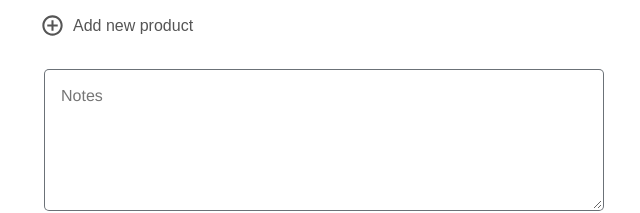
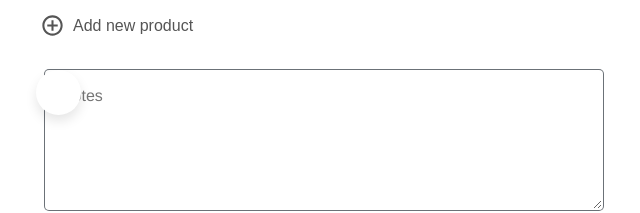
Before and after one commit to potocki92/invoice-vite, a React (Vite) app in the folder vite-project/: page /invoice-vite/login in a window 1280 px wide. Shown: the part 2041-2254 px from the top of the page, without its empty margins (316-956 px from the left). Built offline with nearby package versions, Linux system fonts and the light colour scheme.

Commit message:
edit button
Input has new style:
* buttons -> with gap
In InvoiceInputs components has been added new class. Buttons class is resposible for added a gap to flexible box (InputsContainer).
Children was removed.
DefaultButton from InvoiceEdit has new class.

```diff
--- a/vite-project/src/components/Common/InputField/Input.styled.js
+++ b/vite-project/src/components/Common/InputField/Input.styled.js
@@ -37,6 +37,10 @@ export const InputsContainer = styled.div`
       display: flex;
       gap: 20px;
     }
+  }
+
+  &.buttons {
+    gap: 10px;
   }
   @media (min-width: 1024px) {
     &.full-33 {
--- a/vite-project/src/components/Invoice/InvoiceInputs/InvoiceInputs.jsx
+++ b/vite-project/src/components/Invoice/InvoiceInputs/InvoiceInputs.jsx
@@ -11,6 +11,7 @@ import clientCardMarkup from "../../../markups/clientCardMarkup,js";
 import {
   AddButton,
   AddButtonWrapper,
+  ButtonPDFReview,
   DefaultButton,
 } from "../../buttons.styled";
 import TotalSummary from "../../Common/TotalSummary/TotalSummary";
@@ -374,7 +375,7 @@ const InvoiceInputs = ({
             subtotal={subtotal}
           />
         </InputsContainer>
-        <InputsContainer>
+        <InputsContainer className="buttons">
           <PDFDownloadLink
             document={<InvoicePDF invoice={invoice} />}
             fileName="invoice"
@@ -384,12 +385,13 @@ const InvoiceInputs = ({
                 `Loading document...`
               ) : (
                 <DefaultButton className="submit">Download PDF</DefaultButton>
-              )
-            }
+                )
+              }
           </PDFDownloadLink>
+              {children}
         </InputsContainer>
+        <ButtonPDFReview />
         <InputsContainer>
-        {children}
         </InputsContainer>
       </InputsContent>
     </InvoiceInputsContainer>
--- a/vite-project/src/components/buttons.styled.js
+++ b/vite-project/src/components/buttons.styled.js
@@ -45,17 +45,17 @@ export const DefaultButton = styled.button`
   }
 
   &:hover {
-      box-shadow: 0 5px 25px 0 rgba(0,0,0,0.25);
-      background: #3cb0fd;
-      text-decoration: none;
+    box-shadow: 0 5px 25px 0 rgba(0, 0, 0, 0.25);
+    background: #3cb0fd;
+    text-decoration: none;
   }
 
   &.back {
     background: #e74c3c;
 
     &:hover {
-        background: #e94c4f;
-        text-decoration: none;
+      background: #e94c4f;
+      text-decoration: none;
     }
   }
 
@@ -64,9 +64,29 @@ export const DefaultButton = styled.button`
     margin-top: 1em;
 
     &:hover {
-      box-shadow: 0 5px 25px 0 rgba(0,0,0,0.25);
+      box-shadow: 0 5px 25px 0 rgba(0, 0, 0, 0.25);
       background-color: #004c3f;
       color: #ffffff;
     }
   }
+
+  &.edit {
+    margin-top: 1em;
+  }
 `;
+
+export const ButtonPDFReview = styled.button`
+  width: 45px;
+  height: 45px;
+  position: sticky;
+  bottom: 0;
+  border-radius: 50%;
+  cursor: pointer;
+  margin: 0px;
+  padding: 0px 15px;
+  border: medium none;
+  z-index: 100;
+  user-select: none;
+  box-shadow: rgba(0, 0, 0, 0.1) 0px 6px 12px;
+  background-color: rgb(255, 255, 255);
+`;
--- a/vite-project/src/pages/invoice/edit/InvoiceEdit.jsx
+++ b/vite-project/src/pages/invoice/edit/InvoiceEdit.jsx
@@ -253,7 +253,9 @@ const InvoiceEdit = () => {
           <h1>Edit Invoice {invoice._id}</h1>
           <p>Invoice number: {invoice.invoiceNumber}</p>
           <Link to={homeLink}>
-            <DefaultButton className="button back_button">Go Back</DefaultButton>
+            <DefaultButton className="button back_button">
+              Go Back
+            </DefaultButton>
           </Link>
         </div>
       </StyledBox>
@@ -295,14 +297,12 @@ const InvoiceEdit = () => {
           buttonComponent={DefaultButton}
           handleSave={handleSave}
         >
-          <DefaultButton onClick={handleSave}>
-        Save
-      </DefaultButton>
-      </InvoiceInputs>
+          <DefaultButton className="edit" onClick={handleSave}>
+            Save
+          </DefaultButton>
+        </InvoiceInputs>
         <InvoicePreview invoice={invoice} />
       </InvoiceContainer>
-
-
     </div>
   );
 };
```
